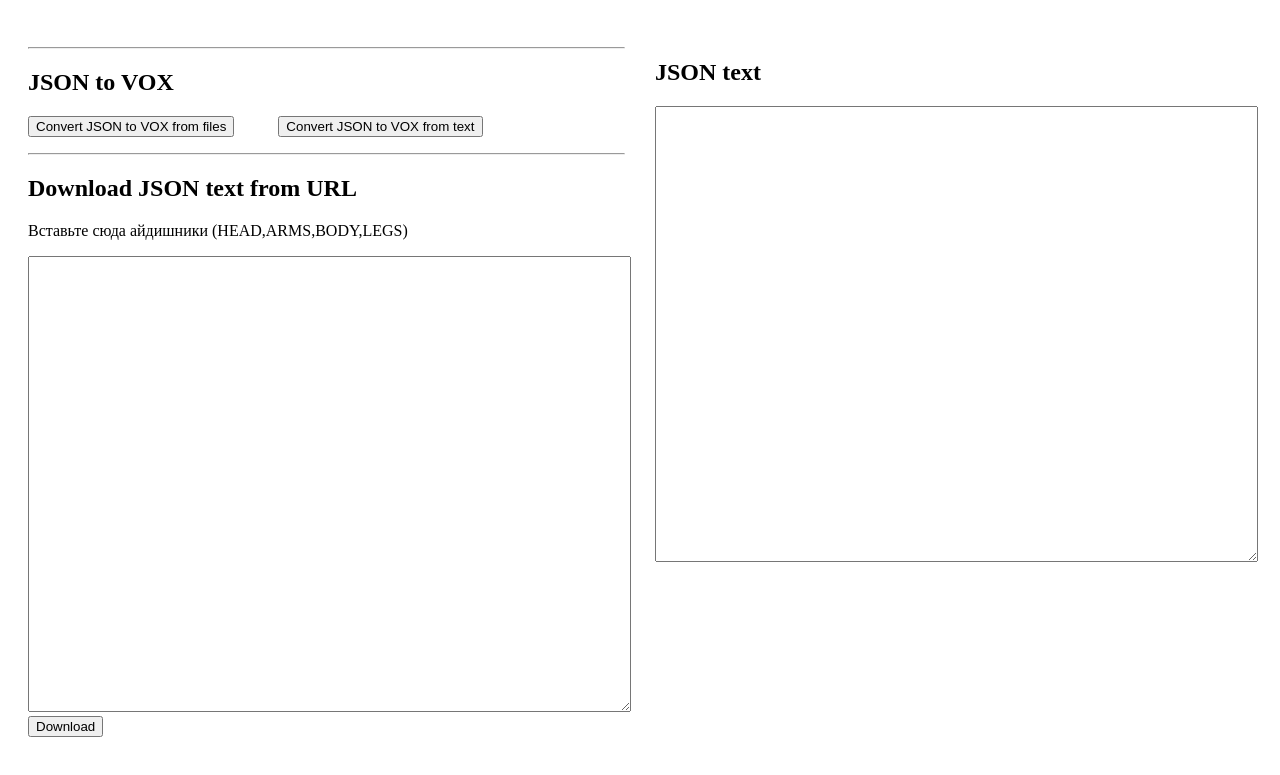
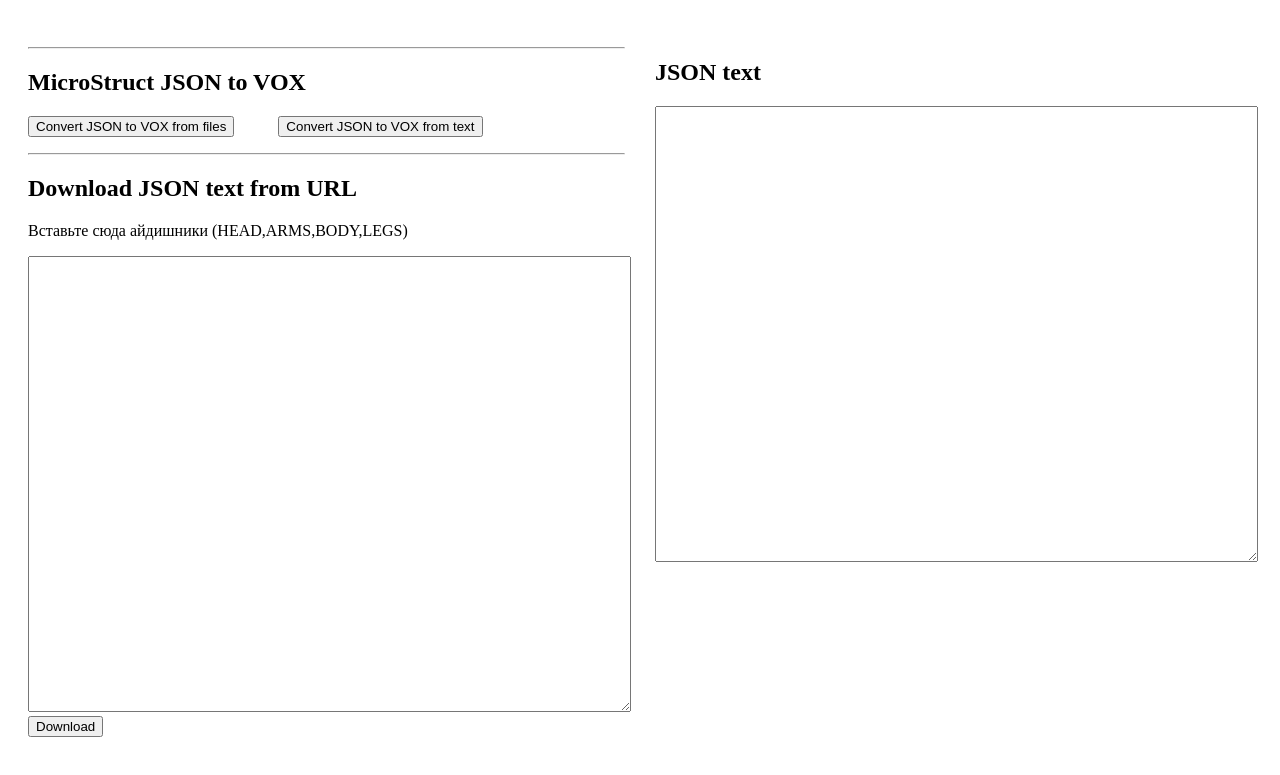
Before and after one commit to 32gb12gb/struct-downloader, a plain HTML site: page index.html in a window 1280 px wide. Shown: the part 61-836 px from the top of the page. Drawn offline with nearby package versions, Linux system fonts and the light colour scheme.

Commit message:
Update index.html

```diff
--- a/index.html
+++ b/index.html
@@ -801,7 +801,7 @@ function downloadFile(blob, filename, mime) {
             <td width="50%">
 
                 <hr>
-                <h2>JSON to VOX</h2>
+                <h2>MicroStruct JSON to VOX</h2>
 
                 <p>
                     <button onClick="trig_convert_json_files()">Convert JSON to VOX from files</button>
```
